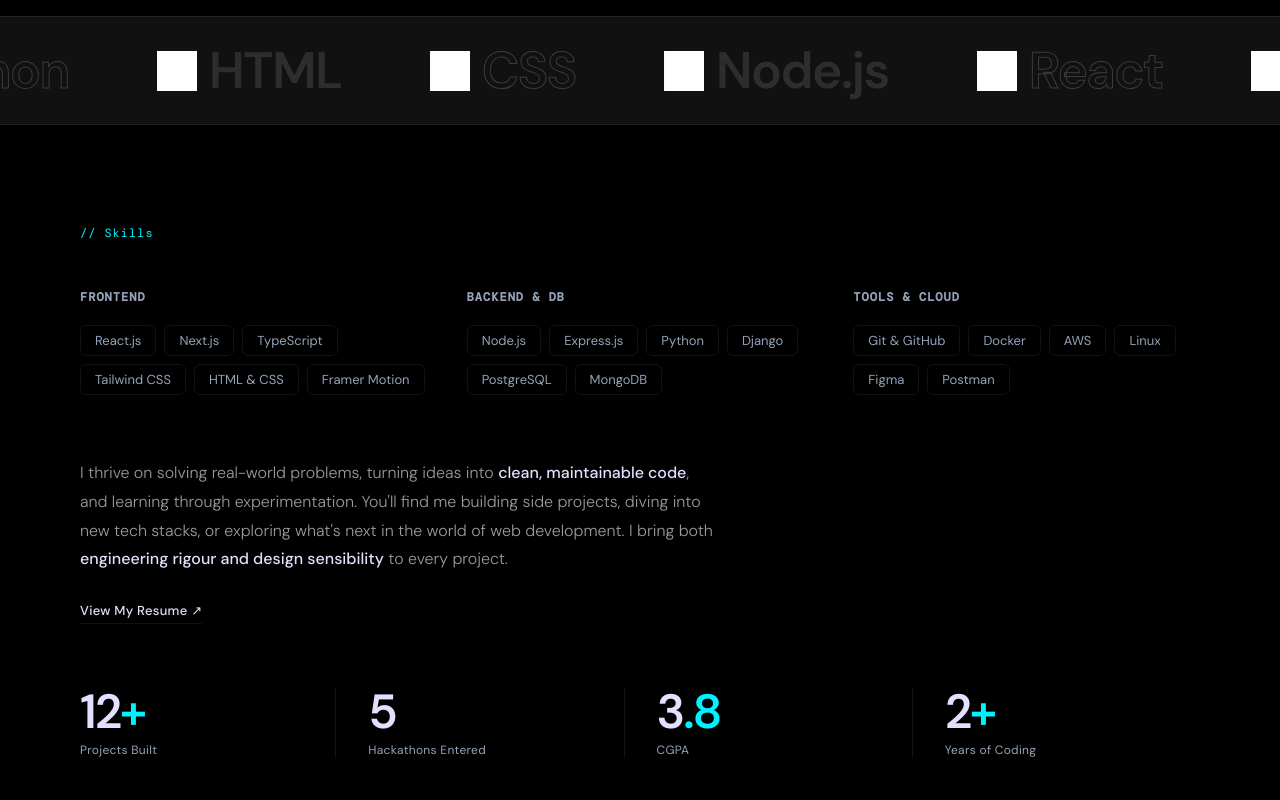
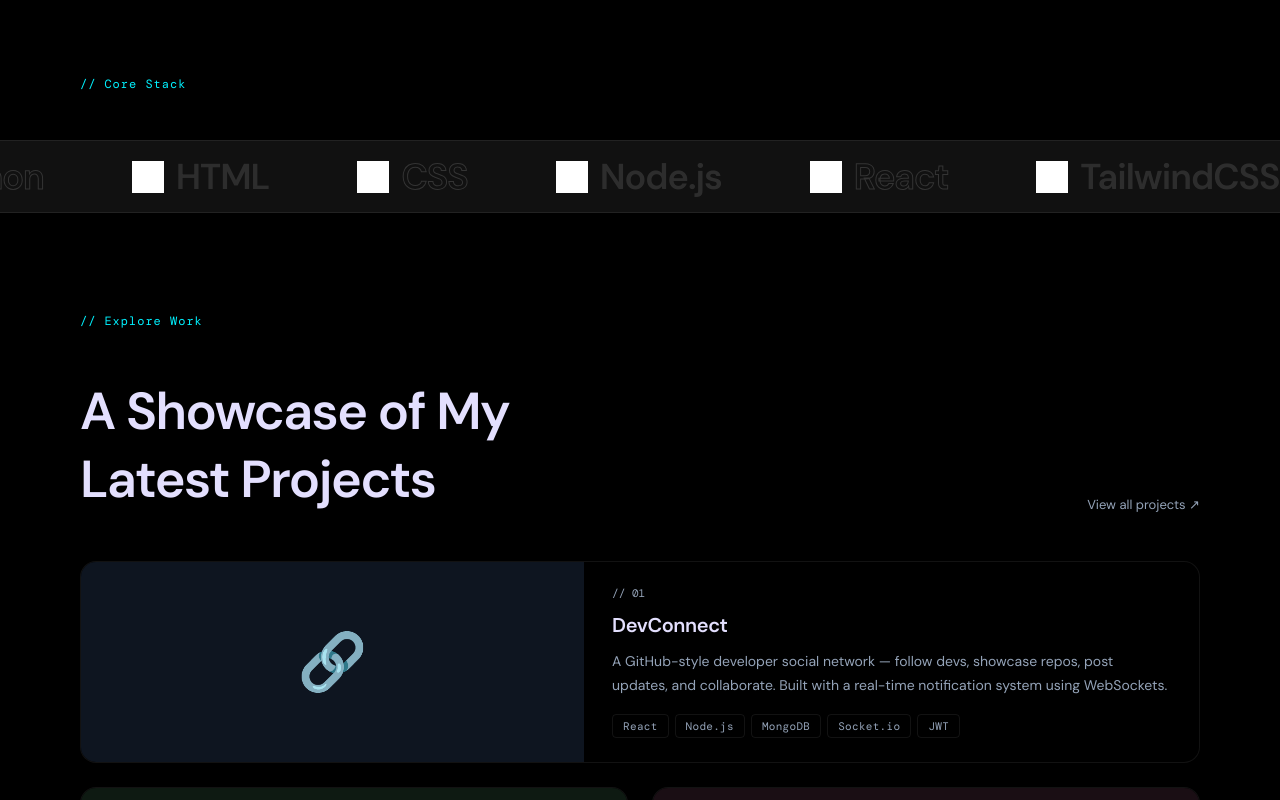
Before and after one commit to RihalMahmood/Portfolio, a React (Vite) app: page / in a window 1280 px wide. Shown: the part 920-1720 px from the top of the page. Built offline with nearby package versions, Linux system fonts and the light colour scheme; grey boxes are pictures that could not be loaded.

Commit message:
Implement core portfolio layout with navigation, skills section, and custom marquee components

```diff
--- a/src/App.jsx
+++ b/src/App.jsx
@@ -35,8 +35,8 @@ export default function App() {
       <Navbar scrolled={scrolled} hovering={hovering} setHovering={setHovering} />
       <Hero hovering={hovering} setHovering={setHovering} />
       <Marquee />
+      <Projects hovering={hovering} setHovering={setHovering} />
       <Skills hovering={hovering} setHovering={setHovering} />
-      <Projects hovering={hovering} setHovering={setHovering} />
       <Contact hovering={hovering} setHovering={setHovering} />
     </>
   );
--- a/src/components/Marquee.jsx
+++ b/src/components/Marquee.jsx
@@ -4,17 +4,22 @@ const devicons = { 'JavaScript': 'javascript/javascript-original.svg', 'TypeScri
 
 const marqueeItems = coreStacks.map((stack, i) => (
     <span key={i} className={`marquee-item ${i % 2 === 0 ? "filled" : ""}`} style={{ padding: "0 20px", display: "flex", alignItems: "center", gap: "12px" }}>
-        <img src={`https://cdn.jsdelivr.net/gh/devicons/devicon@latest/icons/${devicons[stack]}`} alt={stack} style={{ width: "40px", height: "40px", filter: "grayscale(100%) brightness(200%)" }} />
+        <img src={`https://cdn.jsdelivr.net/gh/devicons/devicon@latest/icons/${devicons[stack]}`} alt={stack} style={{ width: "32px", height: "32px", filter: "grayscale(100%) brightness(200%)" }} />
         {stack}
     </span>
 ));
 
 export default function Marquee() {
     return (
-        <div className="marquee-wrap">
-            <div className="marquee-track">
-                {marqueeItems}{marqueeItems}
+        <section className="marquee-section">
+            <div className="container">
+                <div className="section-label marquee-label">Core Stack</div>
             </div>
-        </div>
+            <div className="marquee-wrap">
+                <div className="marquee-track">
+                    {marqueeItems}{marqueeItems}
+                </div>
+            </div>
+        </section>
     );
 }
--- a/src/components/Navbar.jsx
+++ b/src/components/Navbar.jsx
@@ -6,8 +6,8 @@ export default function Navbar({ scrolled, setHovering }) {
         <span />
         <div className="nav-links">
           <a href="#top">Home</a>
+          <a href="#work">Projects</a>
           <a href="#skills">Skills</a>
-          <a href="#work">Work</a>
           <a href="#contact">Contact</a>
         </div>
         <button className="nav-cta" {...ho}>Hire Me</button>
--- a/src/components/Skills.jsx
+++ b/src/components/Skills.jsx
@@ -28,10 +28,9 @@ export default function Skills({ setHovering }) {
             </a>
             <div className="stats-row">
                 {[
-                    { num: "12", suf: "+", lbl: "Projects Built" },
-                    { num: "5", suf: "", lbl: "Hackathons Entered" },
-                    { num: "3", suf: ".8", lbl: "CGPA" },
-                    { num: "2", suf: "+", lbl: "Years of Coding" },
+                    { num: "10", suf: "+", lbl: "Projects Built" },
+                    { num: "3", suf: ".72", lbl: "CGPA" },
+                    { num: "4", suf: "+", lbl: "Years of Coding" },
                 ].map((s, i) => (
                     <div key={s.lbl} className={`stat reveal d${i + 1}`}>
                         <div className="num">{s.num}<span>{s.suf}</span></div>
--- a/src/index.css
+++ b/src/index.css
@@ -389,11 +389,21 @@ nav.scrolled {
 }
 
 /* ── MARQUEE ── */
+.marquee-section {
+  padding: 60px 0 0;
+  background: var(--bg);
+}
+
+.marquee-label {
+  margin-bottom: 24px;
+  padding: 0 40px;
+}
+
 .marquee-wrap {
   border-top: 1px solid var(--border);
   border-bottom: 1px solid var(--border);
   overflow: hidden;
-  padding: 20px 0;
+  padding: 12px 0;
   background: var(--surface);
 }
 
@@ -409,11 +419,11 @@ nav.scrolled {
 }
 
 .marquee-item {
-  font-size: clamp(32px, 4vw, 52px);
+  font-size: clamp(24px, 3vw, 36px);
   font-weight: 600;
-  letter-spacing: -1.5px;
+  letter-spacing: -1px;
   color: transparent;
-  -webkit-text-stroke: 1px rgba(255, 255, 255, .18);
+  -webkit-text-stroke: 1px rgba(255, 255, 255, .15);
   white-space: nowrap;
   user-select: none;
 }
```
